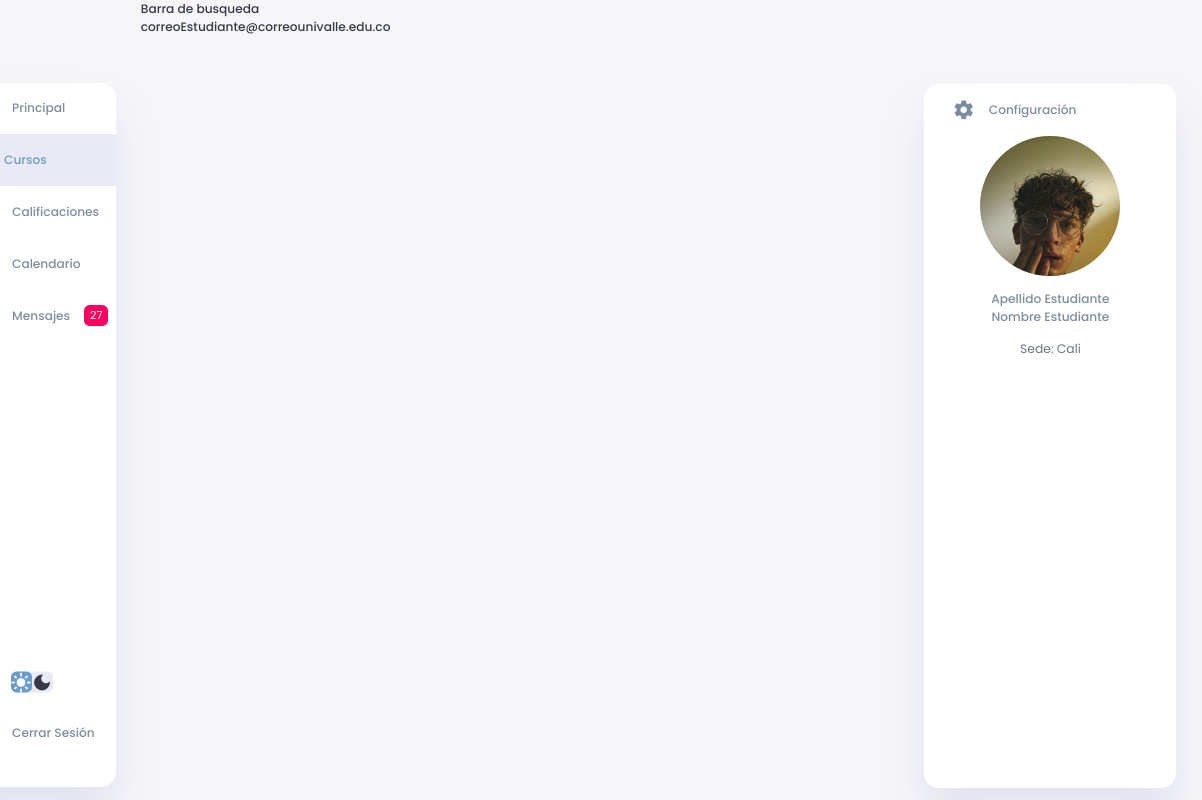
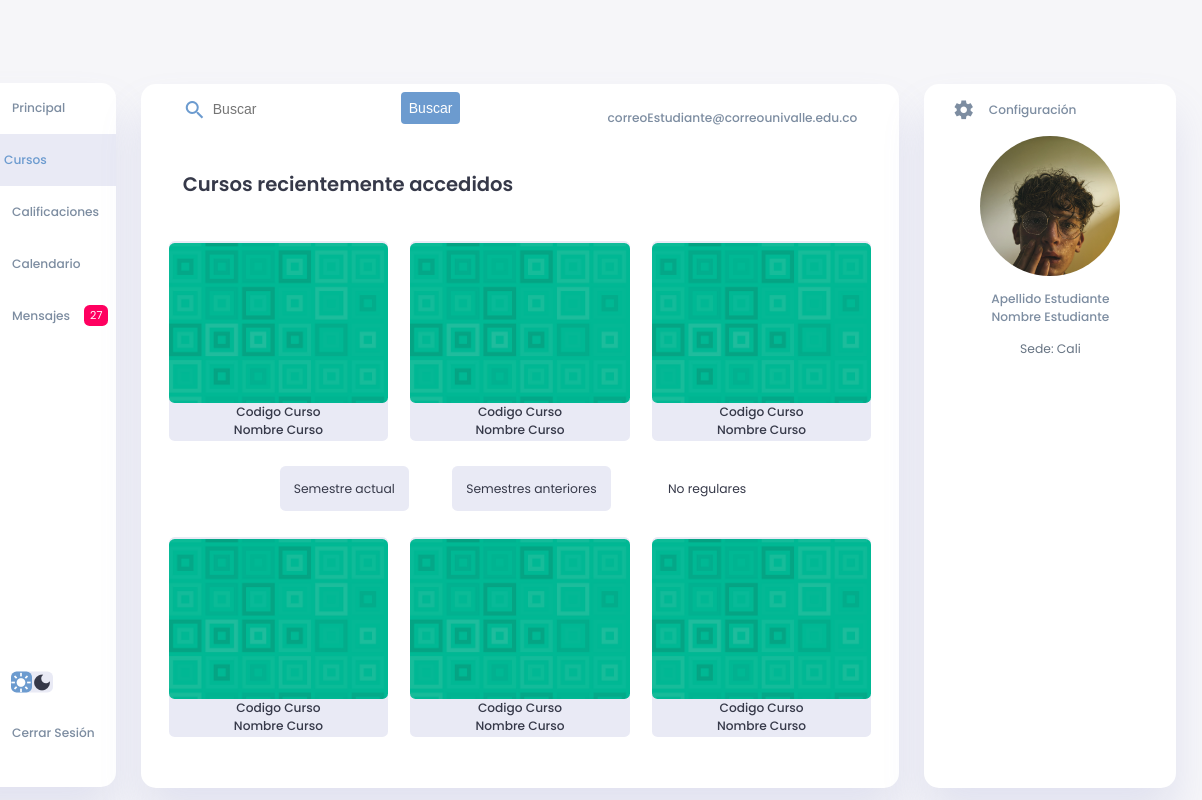
Before and after one commit to VictorHOG95/Admin_Dashboard, a plain HTML site: page index.html in a window 1280 px wide. Shown: the full height of the page, 78-1280 px from the left. Drawn offline with Linux system fonts and the light colour scheme.

Commit message:
Creación y estilizado de la sección de cursos.

```diff
--- a/index.html
+++ b/index.html
@@ -93,10 +93,85 @@
 
         <!-- Main Content -->
         <main>
-            <h3>Barra de busqueda</h3>
-            <h3>correoEstudiante@correounivalle.edu.co</h3>
+            <div class="header-main">
+                <div class="searchBox">
+                    <span class="material-icons-sharp">search</span>
+                    <input type="text" id="searchInput" placeholder="Buscar">
+                    <button class="active">Buscar</button>
+                </div>
+                <div class="mail">
+                    <h3>correoEstudiante@correounivalle.edu.co</h3>
+                </div>
+            </div>
+
+            <h2>Cursos recientemente accedidos</h2>
+
+            <div class="recent-courses">
+                <div class="course">
+                    <img src="images/curso.jpg">
+                    <div class="info">
+                        <h3>Codigo Curso</h3>
+                        <h3>Nombre Curso</h3>
+                    </div>
+                </div>
+
+                <div class="course">
+                    <img src="images/curso.jpg">
+                    <div class="info">
+                        <h3>Codigo Curso</h3>
+                        <h3>Nombre Curso</h3>
+                    </div>
+                </div>
+
+                <div class="course">
+                    <img src="images/curso.jpg">
+                    <div class="info">
+                        <h3>Codigo Curso</h3>
+                        <h3>Nombre Curso</h3>
+                    </div>
+                </div>
+            </div>
+
+            <nav>
+                <ul class="nav-links">
+                    <li><a href="" class="active">Semestre actual</a></li>
+                    <li><a href="" class="active">Semestres anteriores</a></li>
+                    <li><a href="">No regulares</a></li>
+                </ul>
+            </nav>
+
+            <div class="courses">
+                <div class="course">
+                    <img src="images/curso.jpg">
+                    <div class="info">
+                        <h3>Codigo Curso</h3>
+                        <h3>Nombre Curso</h3>
+                    </div>
+                </div>
+
+                <div class="course">
+                    <img src="images/curso.jpg">
+                    <div class="info">
+                        <h3>Codigo Curso</h3>
+                        <h3>Nombre Curso</h3>
+                    </div>
+                </div>
+
+                <div class="course">
+                    <img src="images/curso.jpg">
+                    <div class="info">
+                        <h3>Codigo Curso</h3>
+                        <h3>Nombre Curso</h3>
+                    </div>
+                </div>
+
+
+            </div>
+
         </main>
         <!-- End of Main Content -->
+
+        <!--  -->
         <div class="right-section">
             <!-- <div class="nav"></div> -->
 
--- a/style.css
+++ b/style.css
@@ -243,6 +243,155 @@ aside .sidebar .dark-mode span.active {
   border-radius: var(--border-radius-1);
 }
 
+main {
+  position: relative;
+  top: 6rem;
+  height: 88vh;
+  border-radius: 15px;
+  background-color: var(--color-white);
+  box-shadow: var(--box-shadow);
+}
+
+main .header-main {
+  display: flex;
+}
+
+main .header-main .searchBox {
+  /* border: solid 2px var(--color-univalle);
+  border-radius: 8px; */
+  margin-top: 0.5rem;
+  margin-left: 3rem;
+}
+
+
+
+main .header-main .searchBox span{
+  position: absolute;
+  top: 2%;
+  /* font-size: 30px; */
+  color: var(--color-primary);
+}
+
+main .header-main .searchBox input{
+  height: 100%;
+  width: 100%;
+  outline: none;
+  padding: 0 80px 0 30px;
+  font-size: 14px;
+  font-weight: 400;
+  border: none;
+  background-color: transparent;
+}
+
+main .header-main .searchBox button {
+  position: absolute;
+  top: 1.1%;
+  background-color: var(--color-primary);
+  color: var(--color-white);
+  border-radius: 4px;
+  left: 260px;
+  font-size: 14px;
+  font-weight:400;
+  border: none;
+  padding: 8px 8px;
+  cursor: pointer;
+  /* left: 32%; */
+
+  /* right: 20px;
+  font-size: 16px;
+  font-weight: 400;
+  color: #fff;
+  border: none;
+  padding: 12px 30px;
+  border-radius: 6px;
+  background-color: #4070f4;
+  cursor: pointer; */
+}
+
+main .header-main .searchBox button:active {
+  transform: translateY(-50%) scale(0.98);
+}
+
+main .header-main .mail {
+  margin-left: auto;
+  color: var(--color-info-dark);
+  margin-top: 1.8rem;
+  margin-right: 3rem;
+}
+
+main > h2 {
+  margin: 3rem;
+}
+
+main .recent-courses,
+.courses {
+  display: grid;
+  grid-template-columns: repeat(3, 1fr);
+  gap: 1.6rem;
+  place-items: center;
+  margin: 2rem;
+}
+
+main .course {
+  background-color: var(--color-light);
+  /* padding: var(--card-padding); */
+  /* padding-top: 1rem; */
+  /* border-radius: var(--card-border-radius); */
+  /* margin-top: 1rem; */
+  /* box-shadow: var(--box-shadow); */
+  cursor: pointer;
+  transition: all 0.3s ease;
+  width: 100%;
+  max-width: 400px;
+  height: 200px;
+  border-radius: var(--border-radius-1);
+  display: flex;
+  justify-content: center;
+  align-items: center;
+  flex-direction: column;
+}
+
+main .course img {
+  max-height: 80%;
+  border-radius: var(--border-radius-1);
+}
+
+main .course .info {
+  text-align: center;
+}
+
+main nav {
+  /* position: relative; */
+  width: 590px;
+  height: 40px;
+  /* background-color: #1b9c85; */
+  /* border-radius: var(--border-radius-1); */
+  /* box-shadow: var(--box-shadow); */
+
+  margin: 1rem auto;
+  display: flex;
+  align-items: center;
+}
+
+main .nav-links {
+  list-style: none;
+  margin: auto;
+}
+
+main .nav-links li {
+  display: inline-block;
+  padding: 0 20px;
+}
+
+main .nav-links a {
+  padding: 1rem;
+  border-radius: var(--border-radius-1);
+}
+
+main .nav-links a.active {
+  background-color: var(--color-light);
+}
+
 .right-section {
   /* margin-top: 1.4rem; */
   background-color: var(--color-white);
```
Also changed, not shown: images/curso.jpg (added).
